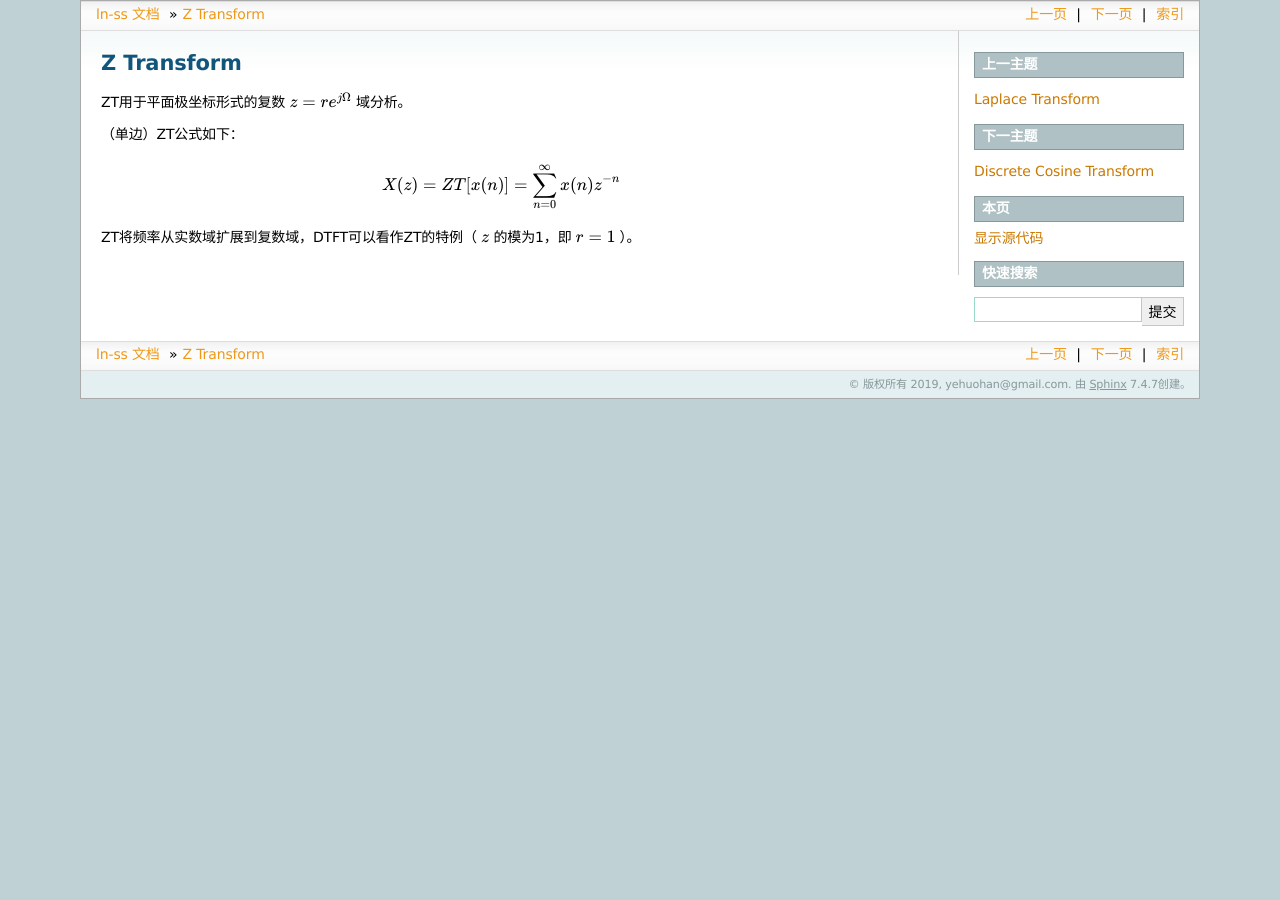
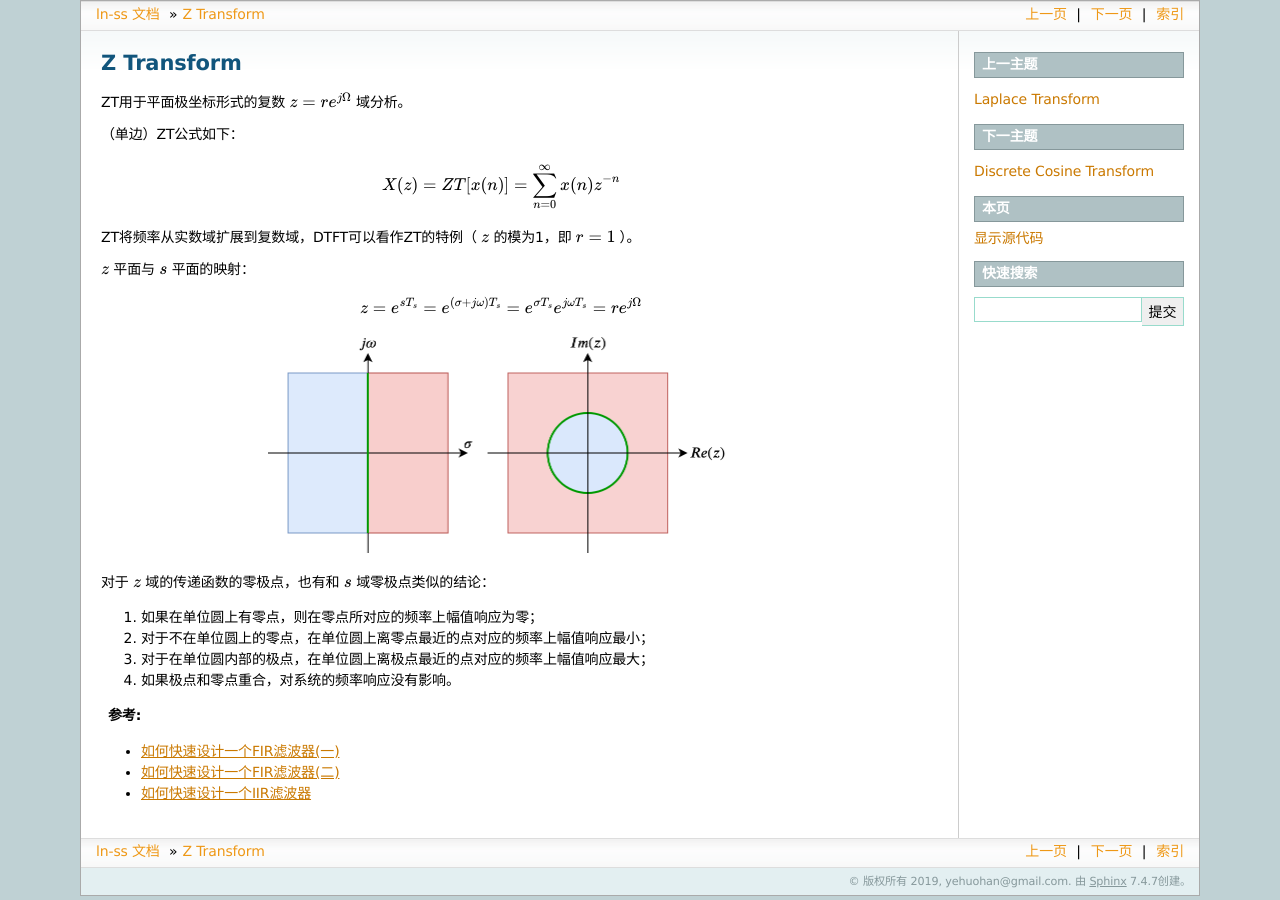
Before and after one commit to yehuohan/ln-ss, a Sphinx documentation site: the page built from doc/source/z.rst, in a window 1280 px wide. Built offline with Sphinx 7.4.7, drawn with Linux system fonts in a browser that asks for light colours.

```diff
--- a/doc/source/z.rst
+++ b/doc/source/z.rst
@@ -10,3 +10,28 @@ ZT用于平面极坐标形式的复数 :math:`z=r e^{j \Omega}` 域分析。
     X(z) &= ZT[x(n)] = \sum_{n=0}^{\infty} x(n)z^{-n} \\
 
 ZT将频率从实数域扩展到复数域，DTFT可以看作ZT的特例（ :math:`z` 的模为1，即 :math:`r=1` ）。
+
+:math:`z` 平面与 :math:`s` 平面的映射：
+
+..  math::
+    z = e^{sT_s}
+      = e^{(\sigma + j \omega) T_s}
+      = e^{\sigma T_s} e^{j \omega T_s}
+      = re^{j \Omega}
+
+..  image:: z/z_s_map.png
+    :align: center
+    :scale: 50%
+
+对于 :math:`z` 域的传递函数的零极点，也有和 :math:`s` 域零极点类似的结论：
+
+#. 如果在单位圆上有零点，则在零点所对应的频率上幅值响应为零；
+#. 对于不在单位圆上的零点，在单位圆上离零点最近的点对应的频率上幅值响应最小；
+#. 对于在单位圆内部的极点，在单位圆上离极点最近的点对应的频率上幅值响应最大；
+#. 如果极点和零点重合，对系统的频率响应没有影响。
+
+:参考:
+
+- `如何快速设计一个FIR滤波器(一) <https://zhuanlan.zhihu.com/p/45138629>`_
+- `如何快速设计一个FIR滤波器(二) <https://zhuanlan.zhihu.com/p/45520018>`_
+- `如何快速设计一个IIR滤波器 <https://zhuanlan.zhihu.com/p/51097798>`_
```
Also changed, not shown: doc/source/laplace.rst (+18 -0 lines), doc/source/z/z_s_map.png (added), 1 other file.
